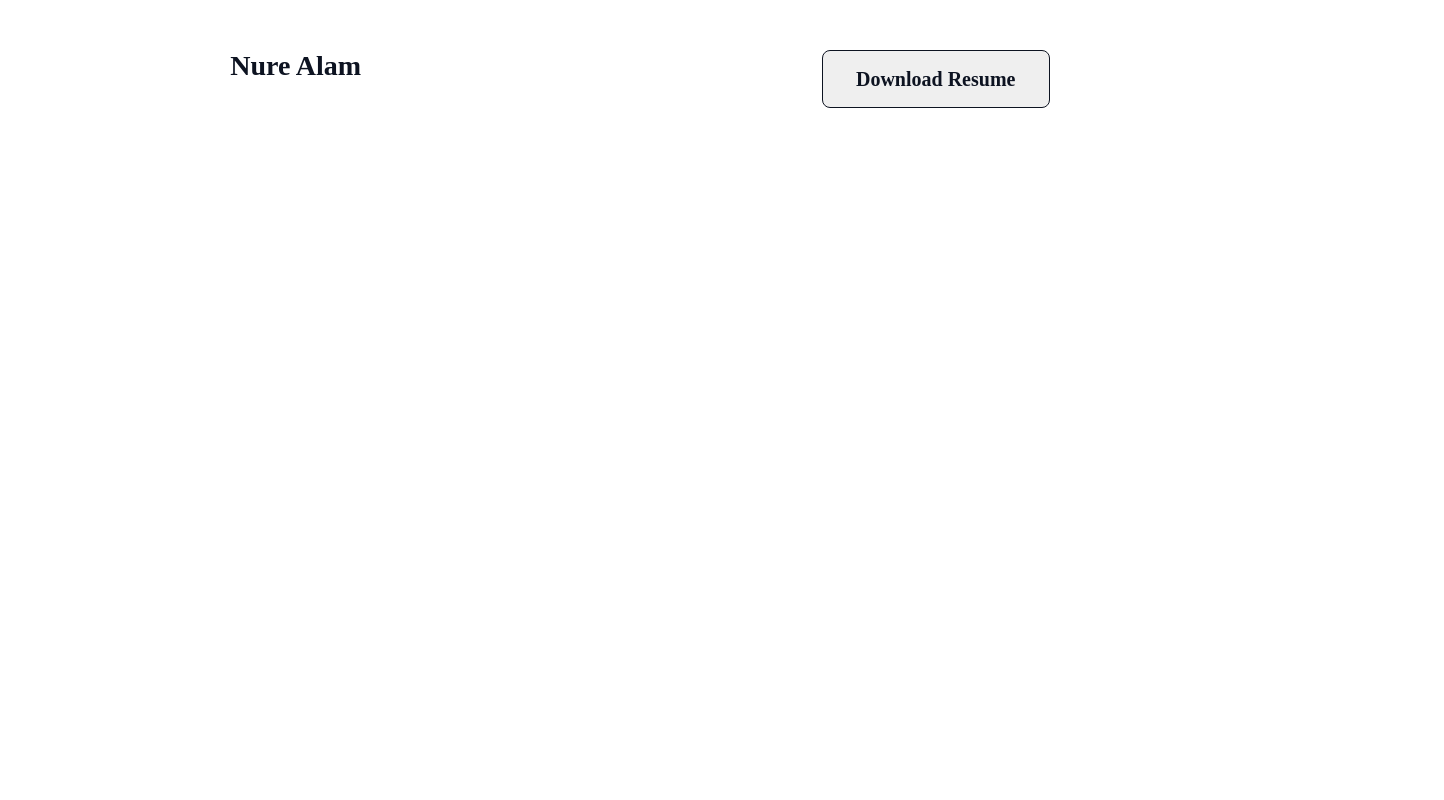
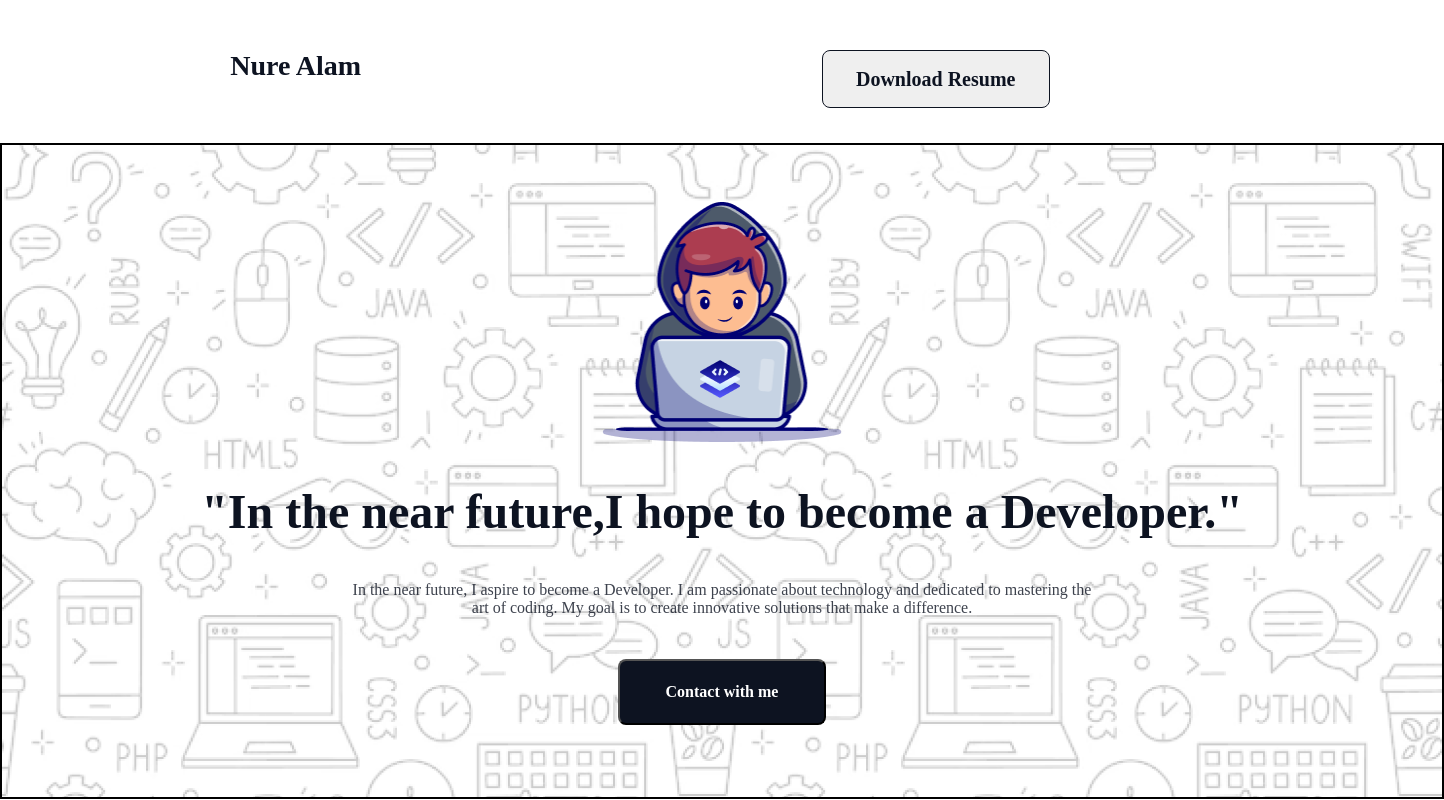
Before and after one commit to NureAlam68/assignment-1, a plain HTML site: page index.html in a window 1280 px wide. Shown: the whole page, 1444 px wide, since content can reach past the window. Drawn offline with Linux system fonts and the light colour scheme; a web font is replaced by a local one.

Commit message:
added header-section

```diff
--- a/index.html
+++ b/index.html
@@ -14,6 +14,13 @@
                 <li><a href="#"><button class="btn-one">Download Resume</button></a></li>
             </ul>
         </nav>
+        <section class="header-section">
+                <img src="assets/Group.png" alt="">
+                <h1>"In the near future,I hope to become a Developer."</h1>
+                <p>In the near future, I aspire to become a Developer. I am passionate about technology and dedicated to mastering the <br> art of coding. My goal is to create innovative solutions that make a difference.
+                </p>
+                <button class="btn-second">Contact with me</button>
+        </section>
     </header>
     <main></main>
     <footer></footer>
--- a/styles/style.css
+++ b/styles/style.css
@@ -40,3 +40,54 @@ nav > ul > li {
     font-size: 20px;
     font-weight: 600;
 }
+
+/* header section style */
+.header-section {
+    width: 1440px;
+    height: 652px;
+    border: 2px solid black;
+    margin: 0 auto;
+    margin-top: 35px;
+    background-image: url("../assets/Hero-bg.png");
+    display: flex;
+    flex-direction: column;
+    align-items: center;
+    justify-content: center;
+    gap: 42px;
+}
+
+.header-section img {
+    width: 240.28px;
+    height: 240px;
+}
+
+.header-section h1 {
+    color: rgb(13, 19, 33);
+    font-family: Azeret Mono;
+    font-size: 48px;
+    font-weight: 800;
+    text-align: center;
+
+}
+
+.header-section p {
+    color: rgb(13, 19, 33);
+    font-family: Azeret Mono;
+    font-size: 16px;
+    font-weight: 400;
+    opacity: 0.8;
+    text-align: center;
+}
+
+.btn-second {
+    width: 208px;
+    height: 66px;
+    border-radius: 8px;
+    background: rgb(13, 19, 33);
+    color: rgb(255, 255, 255);
+    font-family: Azeret Mono;
+    font-size: 16px;
+    font-weight: 600;
+    padding: 21px 24px;
+    margin-bottom: 15px;
+}
```
